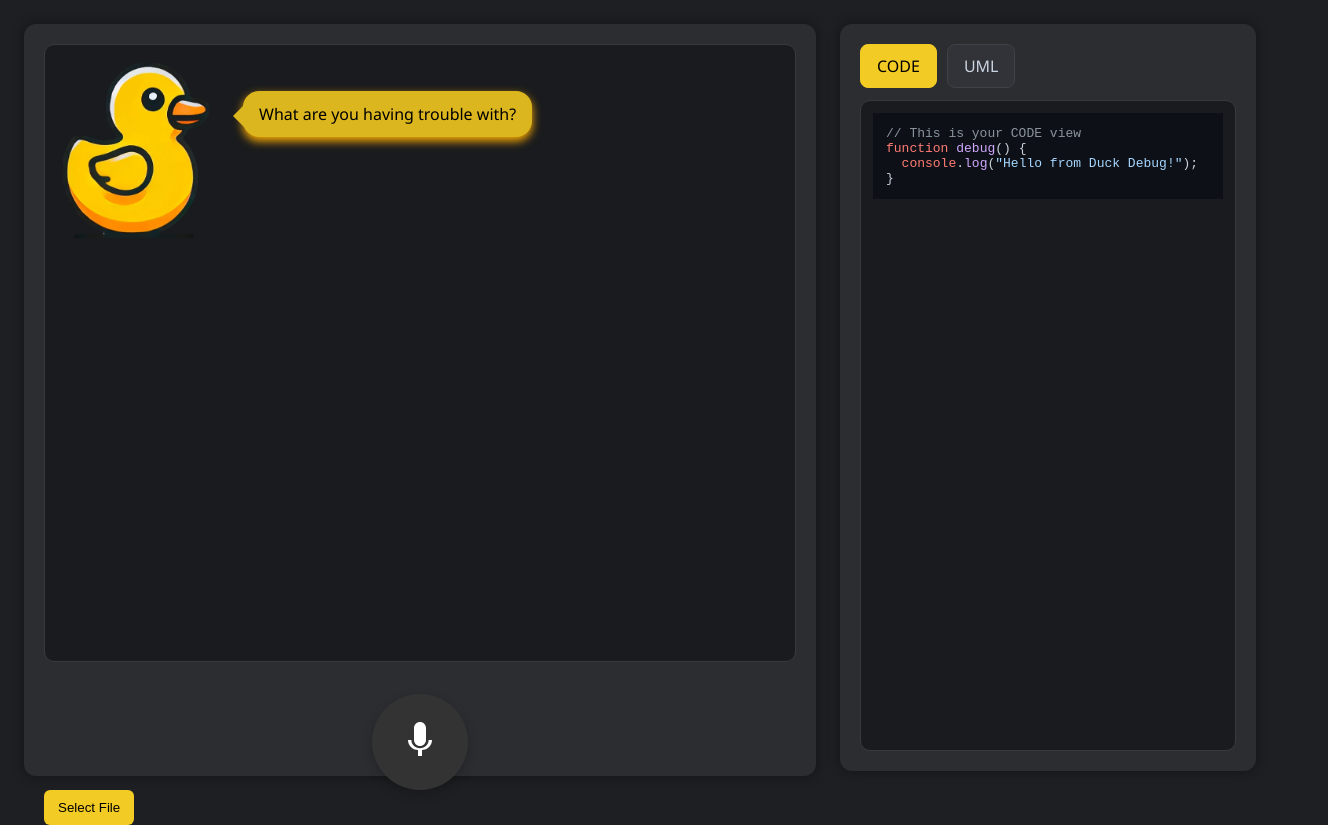
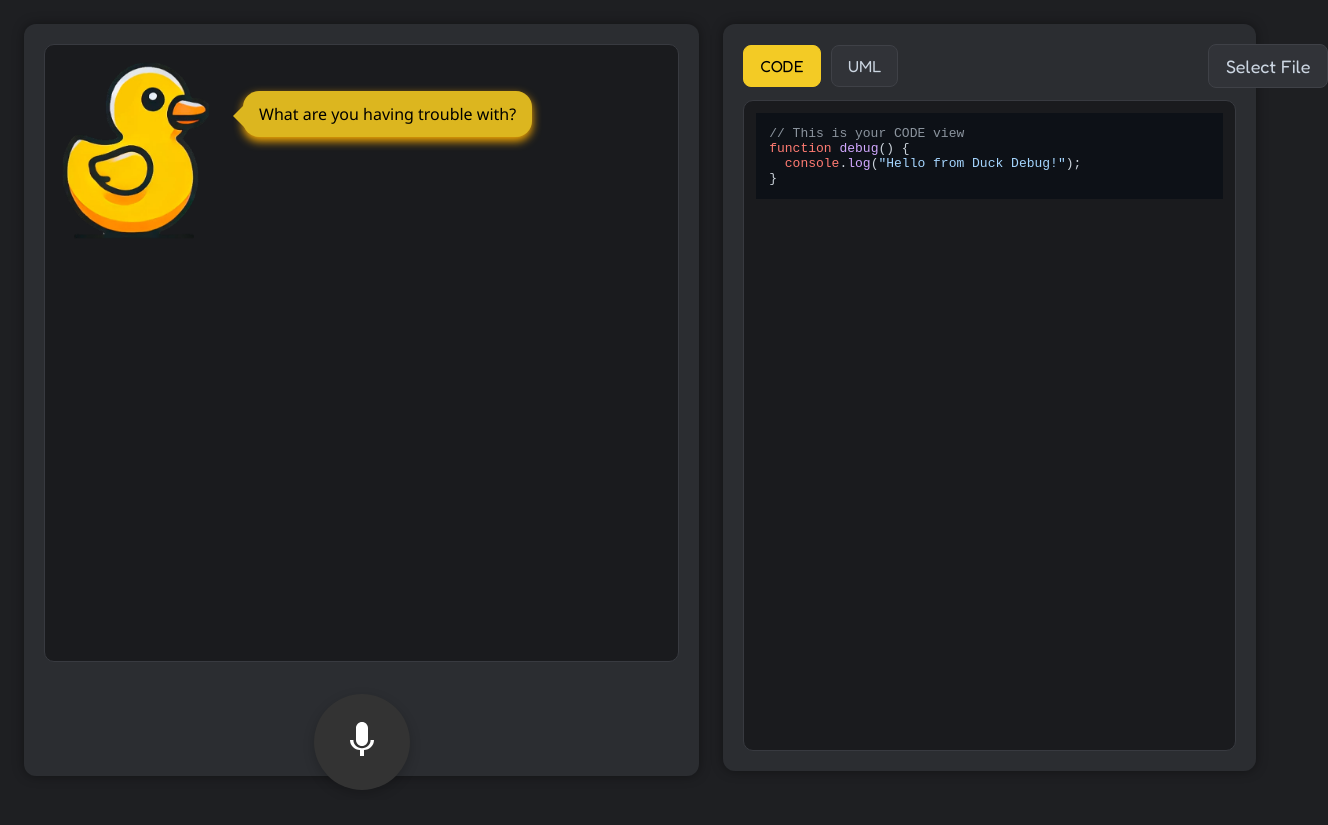
Before and after one commit to AndrewG828/Duck_Duck_Debug, a React app in the folder Frontend/: page /debug in a window 1280 px wide. Shown: the whole page, 1328 px wide, since content can reach past the window. After the commit the page ends 800 px from the top, so only its background shows below. Built offline with nearby package versions, Linux system fonts and the light colour scheme.

Commit message:
Make frontend prettier

```diff
--- a/Frontend/public/index.html
+++ b/Frontend/public/index.html
@@ -3,6 +3,10 @@
 <html lang="en">
   <head>
     <meta charset="UTF-8" />
+    <link
+      href="https://fonts.googleapis.com/css2?family=Fredoka&display=swap"
+      rel="stylesheet"
+    />
     <title>Duck Duck Debug</title>
   </head>
   <body>
--- a/Frontend/src/Debugger.jsx
+++ b/Frontend/src/Debugger.jsx
@@ -22,7 +22,7 @@ const DuckDuckDebug = () => {
   const audioChunksRef = useRef([]);
 
   const [isRecording, setIsRecording] = useState(false);
-  const streamRef = useRef(null); // Track the mic stream to release it later
+  const streamRef = useRef(null);
 
   const [isTalking, setIsTalking] = useState(false);
 
@@ -48,17 +48,23 @@ const DuckDuckDebug = () => {
 
   const sendTranscription = async (question) => {
     try {
-      const retrievedRes = await fetch("http://localhost:5001/get_retrieved_code", {
+      const retrievedRes = await fetch(
+        "http://localhost:5001/get_retrieved_code",
+        {
           method: "POST",
           headers: { "Content-Type": "application/json" },
           body: JSON.stringify({ question }),
-      });
+        }
+      );
 
       const codeMatches = await retrievedRes.json();
 
       const combinedCode = codeMatches
-        .map((doc, idx) =>
-          `// [Match ${idx + 1}] from ${doc.metadata.file_name || "unknown"}\n${doc.content}`
+        .map(
+          (doc, idx) =>
+            `// [Match ${idx + 1}] from ${
+              doc.metadata.file_name || "unknown"
+            }\n${doc.content}`
         )
         .join("\n\n" + "=".repeat(40) + "\n\n");
 
@@ -89,7 +95,9 @@ const DuckDuckDebug = () => {
           const ttsData = await ttsRes.json();
 
           if (ttsData.audio_url) {
-            const audioRes = await fetch(`http://localhost:5001${ttsData.audio_url}`);
+            const audioRes = await fetch(
+              `http://localhost:5001${ttsData.audio_url}`
+            );
             if (!audioRes.ok) throw new Error("Failed to fetch audio file");
 
             const audioBlob = await audioRes.blob();
@@ -121,7 +129,8 @@ const handleMicClick = async () => {
       const stream = await navigator.mediaDevices.getUserMedia({ audio: true });
       streamRef.current = stream;
 
-    const audioContext = new (window.AudioContext || window.webkitAudioContext)();
+      const audioContext = new (window.AudioContext ||
+        window.webkitAudioContext)();
       const source = audioContext.createMediaStreamSource(stream);
       const analyser = audioContext.createAnalyser();
       analyser.fftSize = 2048;
@@ -140,14 +149,17 @@ const handleMicClick = async () => {
         const data = new Uint8Array(analyser.fftSize);
         analyser.getByteTimeDomainData(data);
 
-      const isSilent = data.every(v => Math.abs(v - 128) < 3);
+        const isSilent = data.every((v) => Math.abs(v - 128) < 3);
         const now = Date.now();
 
         if (!isSilent) {
           silenceStart = null;
         } else {
           if (!silenceStart) silenceStart = now;
-        if (now - silenceStart > silenceThresholdMs && recorder.state === "recording") {
+          if (
+            now - silenceStart > silenceThresholdMs &&
+            recorder.state === "recording"
+          ) {
             recorder.stop();
             setIsRecording(false);
             checkingSilence = false;
@@ -163,8 +175,10 @@ const handleMicClick = async () => {
       };
 
       recorder.onstop = async () => {
-      stream.getTracks().forEach(track => track.stop());
-      const audioBlob = new Blob(audioChunksRef.current, { type: "audio/webm" });
+        stream.getTracks().forEach((track) => track.stop());
+        const audioBlob = new Blob(audioChunksRef.current, {
+          type: "audio/webm",
+        });
         const formData = new FormData();
         formData.append("audio", audioBlob, "recording.webm");
 
@@ -179,7 +193,9 @@ const handleMicClick = async () => {
             setInputText(data.transcription);
             await sendTranscription(data.transcription); // 👈 TTS and RAG logic here
           } else {
-          setBubbleText("❌ Transcription error: " + (data.error || "Unknown error"));
+            setBubbleText(
+              "❌ Transcription error: " + (data.error || "Unknown error")
+            );
           }
         } catch (err) {
           console.error("[FETCH ERROR]", err);
@@ -205,6 +221,12 @@ const handleMicClick = async () => {
           isRecording={isRecording}
           isTalking={isTalking}
           onMicClick={handleMicClick}
+        />
+      </div>
+      <div className="right-panel">
+        <Tabs
+          activeTab={activeTab}
+          onTabClick={handleTabClick}
           fileUploader={
             <FileUploader
               setContent={setContent}
@@ -213,9 +235,6 @@ const handleMicClick = async () => {
             />
           }
         />
-      </div>
-      <div className="right-panel">
-        <Tabs activeTab={activeTab} onTabClick={handleTabClick} />
         <CodeViewer content={content} activeTab={activeTab} />
       </div>
     </div>
--- a/Frontend/src/LandingPage.jsx
+++ b/Frontend/src/LandingPage.jsx
@@ -81,7 +81,7 @@ const LandingPage = ({ onStart }) => {
           Your AI rubber duck coding companion
         </motion.p>
         <motion.button
-          className="button"
+          className="start-button"
           onClick={() => navigate("/debug")}
           initial={{ opacity: 0 }}
           animate={{ opacity: 1 }}
--- a/Frontend/src/Tabs.jsx
+++ b/Frontend/src/Tabs.jsx
@@ -1,6 +1,6 @@
 import React from "react";
 
-const Tabs = ({ activeTab, onTabClick }) => {
+const Tabs = ({ activeTab, onTabClick, fileUploader }) => {
   return (
     <div className="tabs">
       <div
@@ -15,6 +15,7 @@ const Tabs = ({ activeTab, onTabClick }) => {
       >
         UML
       </div>
+      <div className="file-upload-area">{fileUploader}</div>
     </div>
   );
 };
--- a/Frontend/src/VoicePanel.jsx
+++ b/Frontend/src/VoicePanel.jsx
@@ -1,13 +1,7 @@
 import React, { useState, useEffect } from "react";
 import { motion } from "framer-motion";
 
-const VoicePanel = ({
-  bubbleText,
-  isRecording,
-  isTalking,
-  onMicClick,
-  fileUploader,
-}) => {
+const VoicePanel = ({ bubbleText, isRecording, isTalking, onMicClick }) => {
   const [mouthOpen, setMouthOpen] = useState(false);
 
   useEffect(() => {
@@ -63,8 +57,6 @@ const VoicePanel = ({
           )}
         </div>
       </div>
-
-      <div className="file-upload-area">{fileUploader}</div>
     </div>
   );
 };
--- a/Frontend/src/styles.css
+++ b/Frontend/src/styles.css
@@ -4,7 +4,7 @@ body {
   padding: 0;
   height: 100%;
   background-color: #1e1f22;
-  color: #ffffff;
+  color: #dcb61f;
   font-family: "Segoe UI", Tahoma, Geneva, Verdana, sans-serif;
 }
 
@@ -100,39 +100,6 @@ body {
   overflow-wrap: break-word;
 }
 
-.input-textarea {
-  flex: 1;
-  margin-right: 15px;
-  min-height: 40px;
-  max-height: 120px;
-  resize: none;
-  overflow-y: auto;
-  padding: 10px;
-  border-radius: 6px;
-  background: #232428;
-  color: #e5e7eb;
-  border: 1px solid #3f4147;
-  outline: none;
-  font-family: inherit;
-  font-size: 14px;
-  line-height: 1.4;
-}
-
-.button {
-  padding: 10px 14px;
-  background: #f3cb25;
-  color: black;
-  border: none;
-  border-radius: 6px;
-  cursor: pointer;
-  transition: background 0.2s ease;
-  margin-right: 8px;
-}
-
-.button:hover {
-  background: #f3cb25;
-}
-
 .mic-container {
   display: flex;
   justify-content: center;
@@ -152,6 +119,10 @@ body {
   transition: background 0.3s ease;
   box-shadow: 0 4px 12px rgba(0, 0, 0, 0.2);
   position: relative;
+}
+
+.mic-wrapper:hover {
+  background: #dcb61f;
 }
 
 .mic-wrapper.recording {
@@ -177,23 +148,34 @@ body {
 .wave {
   width: 4px;
   height: 20px;
-    background: white;
+  background: #dcb61f;
   opacity: 0;
   animation: waveAnimation 1s infinite ease-in-out;
 }
 
-  .wave:nth-child(1) { animation-delay: 0s; }
-  .wave:nth-child(2) { animation-delay: 0.2s; }
-  .wave:nth-child(3) { animation-delay: 0.4s; }
-  .wave:nth-child(4) { animation-delay: 0.6s; }
-  .wave:nth-child(5) { animation-delay: 0.8s; }
+.wave:nth-child(1) {
+  animation-delay: 0s;
+}
+.wave:nth-child(2) {
+  animation-delay: 0.2s;
+}
+.wave:nth-child(3) {
+  animation-delay: 0.4s;
+}
+.wave:nth-child(4) {
+  animation-delay: 0.6s;
+}
+.wave:nth-child(5) {
+  animation-delay: 0.8s;
+}
 
 .mic-wrapper:not(.recording) .wave {
   display: none;
 }
 
 @keyframes waveAnimation {
-    0%, 100% {
+  0%,
+  100% {
     height: 10px;
     opacity: 0.3;
   }
@@ -220,6 +202,7 @@ body {
 }
 
 .tab {
+  font-family: "Fredoka", sans-serif;
   padding: 10px 16px;
   background: #313338;
   border-radius: 8px;
@@ -240,9 +223,51 @@ body {
   border-color: #f3cb25;
 }
 
+.button {
+  font-family: "Fredoka", sans-serif;
+  font-size: large;
+  width: 120px;
+  margin-left: 300px;
+  padding: 10px 16px;
+  background: #313338;
+  border-radius: 8px;
+  color: #cbd5e1;
+  cursor: pointer;
+  border: 1px solid #3f4147;
+  font-weight: 500;
+  transition: background 0.2s ease;
+}
+
+.button:hover {
+  background: #f3cb25;
+  color: #313338;
+}
+
+.start-button {
+  padding: 10px 14px;
+  background: #f3cb25;
+  font-family: "Fredoka", sans-serif;
+  color: black;
+  border: none;
+  border-radius: 6px;
+  cursor: pointer;
+  transition: background 0.2s ease;
+  margin-right: 8px;
+}
+
+.start-button:hover {
+  font-weight: bold;
+  background: #313338;
+  color: #f3cb25;
+}
+
+.subtitle {
+  font-weight: bold;
+  font-family: "Fredoka", sans-serif;
+}
+
 .content-box {
   flex-grow: 1;
-  /* max-width: 40%; */
   background: #1a1b1e;
   border: 1px solid #383a40;
   border-radius: 10px;
```
Lines whose indentation alone changed are shown as unchanged.
